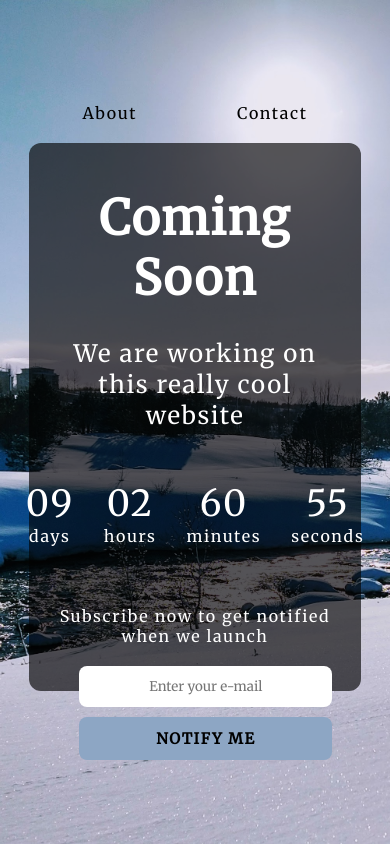
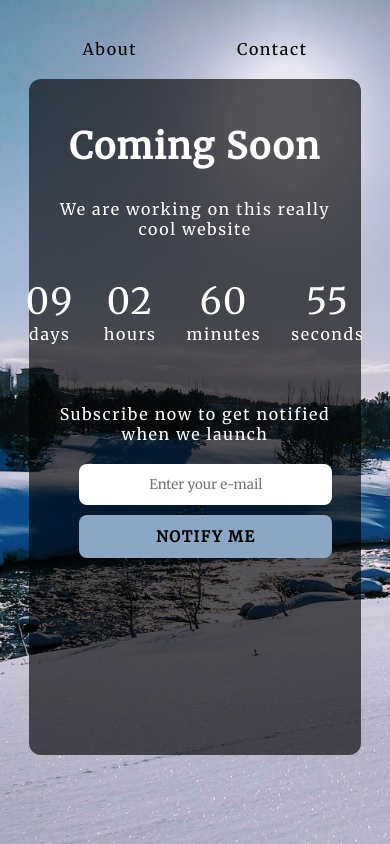
Before and after one commit to lydiastef/ComingSoon, a plain HTML site: page index.html in a window 390 px wide. Drawn offline with Linux system fonts and the light colour scheme.

Commit message:
responsiveness fixed

```diff
--- a/style.css
+++ b/style.css
@@ -60,20 +60,20 @@
 .card {
     background-color: #030303a4;
     width: 85%;
-    height: 65vh;
+    height: 80vh;
     text-align: center;
     padding-top: 25px;
     border-radius: 12px;
 }
 
 h1 {
-    font-size: 48px;
+    font-size: 36px;
     margin: 20px 20px 30px 20px;
 }
 
 p {
-    font-size: 24px;
-    margin: 0 20px 20px 20px;
+    font-size: 16px;
+    margin: 0 20px 10px 20px;
 }
 
 .container .time-content {
@@ -193,8 +193,13 @@ button:hover {
   }
 
   @media screen and (min-width: 700px) {
+
+    .card {
+        height: 65vh;
+    }
+
     h1 {
-        font-size: 64px;
+        font-size: 48px;
     }
 
     .time .number {
```
